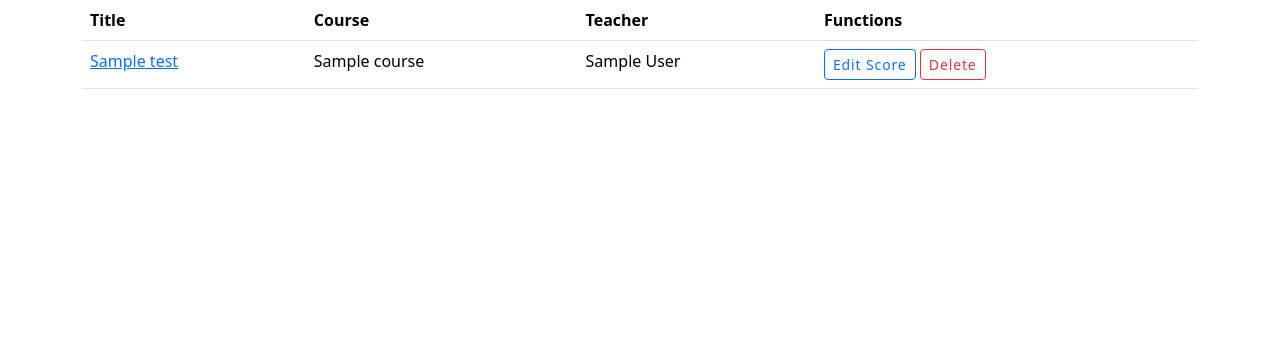
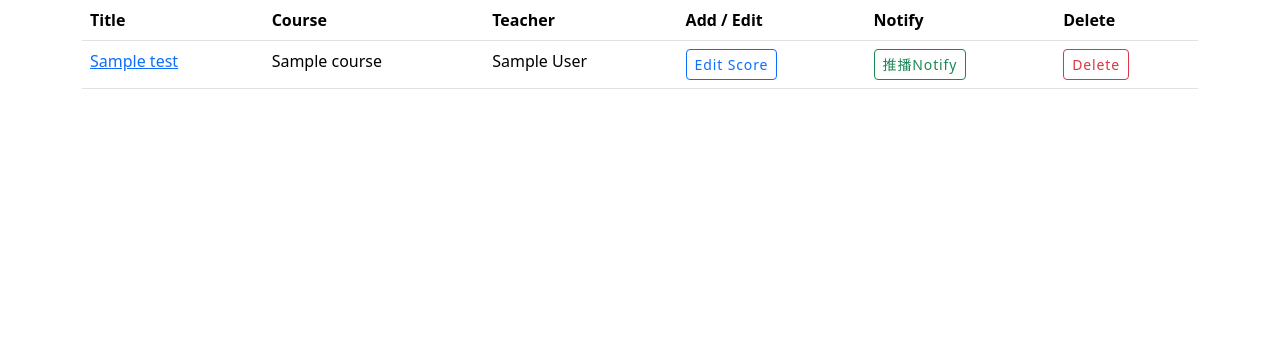
Before and after one commit to K3vinzz/SchoolManagingSystem, a Flask app: page /all_tests in a window 1280 px wide. Shown: the part 72-420 px from the top of the page. Run offline with Flask 3, Linux system fonts and the light colour scheme; a user stored in the database is signed in; tables that the repository leaves empty hold one stand-in row (values such as "Sample post"); some libraries are stand-ins or nearby versions.

Commit message:
Complete push_test_result()

```diff
--- a/main.py
+++ b/main.py
@@ -548,10 +548,20 @@ def test(test_id):
     return render_template("test.html", data=data, logged_in=current_user.is_authenticated)
 
 
-@app.route('/test/<int:test_id>/push_message')
+# TODO
+@app.route('/push_test_result/<int:test_id>')
 @admin_only
 def push_test_result(test_id):
-    pass
+    test = db.get_or_404(Test, test_id)
+    title = test.title
+    course = test.course.subject
+    scores = test.scores
+    for score in scores:
+        if score.student.line_notify_access_token:
+            message = f"\n<成績通知>\nName：{score.student.name}\nCourse：{course}\n考試名稱：{title}\n分數：{score.score}"
+            Push_message(token=score.student.line_notify_access_token, message=message)
+
+    return redirect(url_for('all_tests'))
 
 
 @app.route('/add_comm', methods=["GET", "POST"])
--- a/templates/all_tests.html
+++ b/templates/all_tests.html
@@ -8,7 +8,9 @@
             <th scope="col">Title</th>
             <th scope="col">Course</th>
             <th scope="col">Teacher</th>
-            <th scope="col">Functions</th>
+            <th scope="col">Add / Edit</th>
+            <th scope="col">Notify</th>
+            <th scope="col">Delete</th>
         </tr>
         </thead>
         <tbody>
@@ -28,6 +30,11 @@
                 {% else:%}
                 <button onclick="location.href='{{url_for('add_score', test_id=test.id)}}'" type="button" class="btn btn-outline-success btn-sm">Add Score</button>
                 {% endif %}
+            </td>
+            <td>
+                <button onclick="location.href='{{url_for('push_test_result', test_id=test.id)}}'" type="button" class="btn btn-outline-success btn-sm">推播Notify</button>
+            </td>
+            <td>
                 <button onclick="location.href='{{url_for('delete_test', test_id=test.id)}}'" type="button" class="btn btn-outline-danger btn-sm">Delete</button>
             </td>
         </tr>
```
